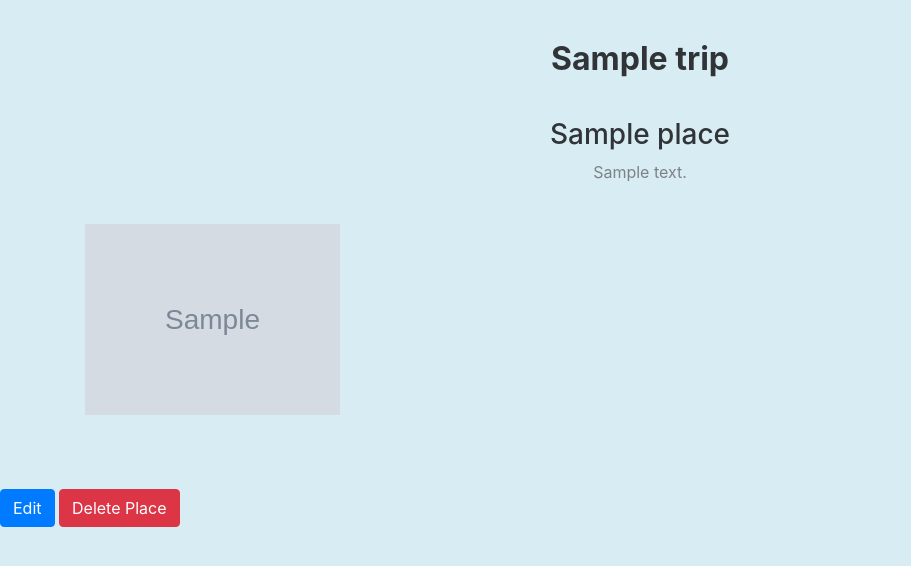
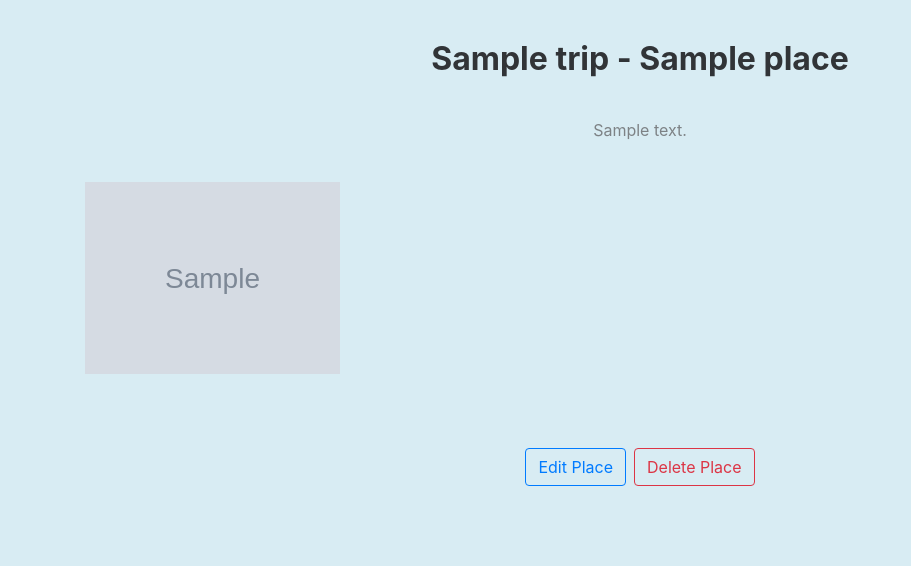
Before and after one commit to Saul1US/travel_book, a Django app: template travelbook/trips/templates/trips/place_details.html in a window 1280 px wide. Shown: the part 56-622 px from the top of the page, without its empty margins (0-911 px from the left). Run offline with Django 3.2, Linux system fonts and the light colour scheme; the template is opened without the code that fills it: most values are stand-ins (such as "Sample title", 1, 10 or a date in 2020); grey boxes marked "Sample" are stand-in pictures; some libraries are stand-ins or nearby versions.

Commit message:
small fixing

```diff
--- a/travelbook/trips/templates/trips/index.html
+++ b/travelbook/trips/templates/trips/index.html
@@ -35,7 +35,7 @@
                 aria-current="true" aria-label="Slide 1"></button>
         </div>
         <div class="carousel-inner">
-                <img src="{%static 'trips/img/paradise.jpg' %}" style="height:650px;" class="testi-overly d-block w-100" alt="sliderImg">
+                <img src="{%static 'trips/img/tropics.jpeg' %}" style="height:950px;" class="testi-overly d-block w-100" alt="sliderImg">
                 <div class="carousel-caption d-none d-md-block">
                     <h1 class="animate__animated
                     {% if forloop.counter0 == 0 %}
--- a/travelbook/trips/templates/trips/place_details.html
+++ b/travelbook/trips/templates/trips/place_details.html
@@ -10,8 +10,7 @@
 <div class="photo-gallery">
     <div class="container">
         <div class="intro">
-            <h2 class="text-center">{{ place.trip.title }}</h2>
-            <h3 class="text-center">{{ place.name }}</h3>
+            <h2 class="text-center">{{ place.trip.title }} - {{ place.name }}</h2>
             <p class="text-center">{{ place.content | safe }} </p>
         </div>
         <div class="row photos">
@@ -23,6 +22,7 @@
         </div>
     </div>
 </div>
+<div class="d-grid gap-2 d-md-flex justify-content-md-center">
     {% if place.trip.owner == request.user %}
     <div class="FieldWrapper">
         <form method="post" action="" enctype="multipart/form-data">
@@ -32,10 +32,12 @@
         </form>
     </div>
     {% endif %}
+</div>
 <br>
-<a href="{% url 'edit_place' place.id %}" class="btn btn-primary btn-md">Edit</a>
-<a href="{% url 'delete_place' place.id %}" class="btn btn-danger btn-md">Delete Place</a>
-
+<div class="d-grid gap-2 d-md-flex justify-content-md-center">
+    <a href="{% url 'edit_place' place.id %}" class="btn btn-outline-primary btn-md mr-2">Edit Place</a>
+    <a href="{% url 'delete_place' place.id %}" class="btn btn-outline-danger btn-md">Delete Place</a>
+</div>
 <script src="https://cdnjs.cloudflare.com/ajax/libs/jquery/3.2.1/jquery.min.js"></script>
 <script src="https://cdnjs.cloudflare.com/ajax/libs/twitter-bootstrap/4.1.3/js/bootstrap.bundle.min.js"></script>
 <script src="https://cdnjs.cloudflare.com/ajax/libs/lightbox2/2.8.2/js/lightbox.min.js"></script>
--- a/travelbook/trips/templates/trips/place_list.html
+++ b/travelbook/trips/templates/trips/place_list.html
@@ -3,7 +3,7 @@
 {% block content %}
 <br>
 <div>
-  <a href="{% url 'add_place' %}" class="btn btn-primary btn-md">Add Place</a>
+  <a href="{% url 'add_place' %}" class="btn btn-info btn-lg">Add Place</a>
 </div>
 <br>
 <div class="row row-cols-1 row-cols-md-4">
--- a/travelbook/trips/templates/trips/user_place_list.html
+++ b/travelbook/trips/templates/trips/user_place_list.html
@@ -3,7 +3,7 @@
 {% block content %}
 <br>
 <div>
-  <a href="{% url 'add_place' %}" class="btn btn-primary btn-md">Add Place</a>
+  <a href="{% url 'add_place' %}" class="btn btn-info btn-lg">Add Place</a>
 </div>
 <br>
 <div class="row row-cols-1 row-cols-md-4">
--- a/travelbook/trips/urls.py
+++ b/travelbook/trips/urls.py
@@ -11,7 +11,6 @@ urlpatterns = [
     path('add_place/', views.AddPlaceView.as_view(), name='add_place'),
     path('edit_place/<int:pk>/', views.EditPlaceView.as_view(), name='edit_place'),
     path('delete_place/<int:pk>/', views.DeletePlaceView.as_view(), name='delete_place'),
-    # path('add_images/<int:pk>/', views.AddImagesView.as_view(), name='add_images'),
     path('place_details/<int:pk>/', views.PlaceDetailView.as_view(), name='place_details'),
     path('my_place_list/', views.UserPlaceListView.as_view(), name='my_place_list'),
 ]
```
Also changed, not shown: travelbook/trips/views.py (+0 -26 lines), travelbook/trips/static/trips/img/tropics.jpeg (added). Lines whose indentation alone changed are shown as unchanged.
